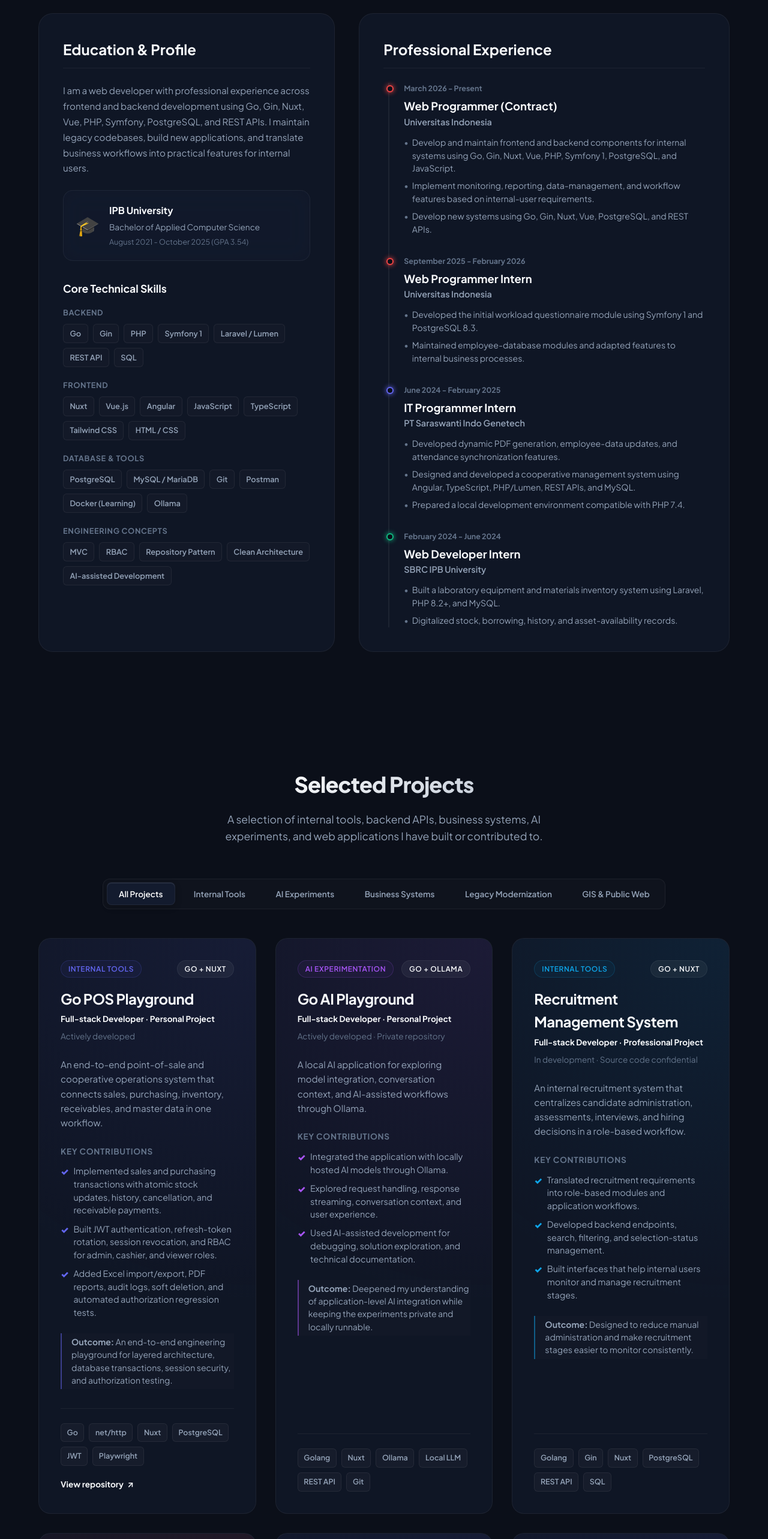
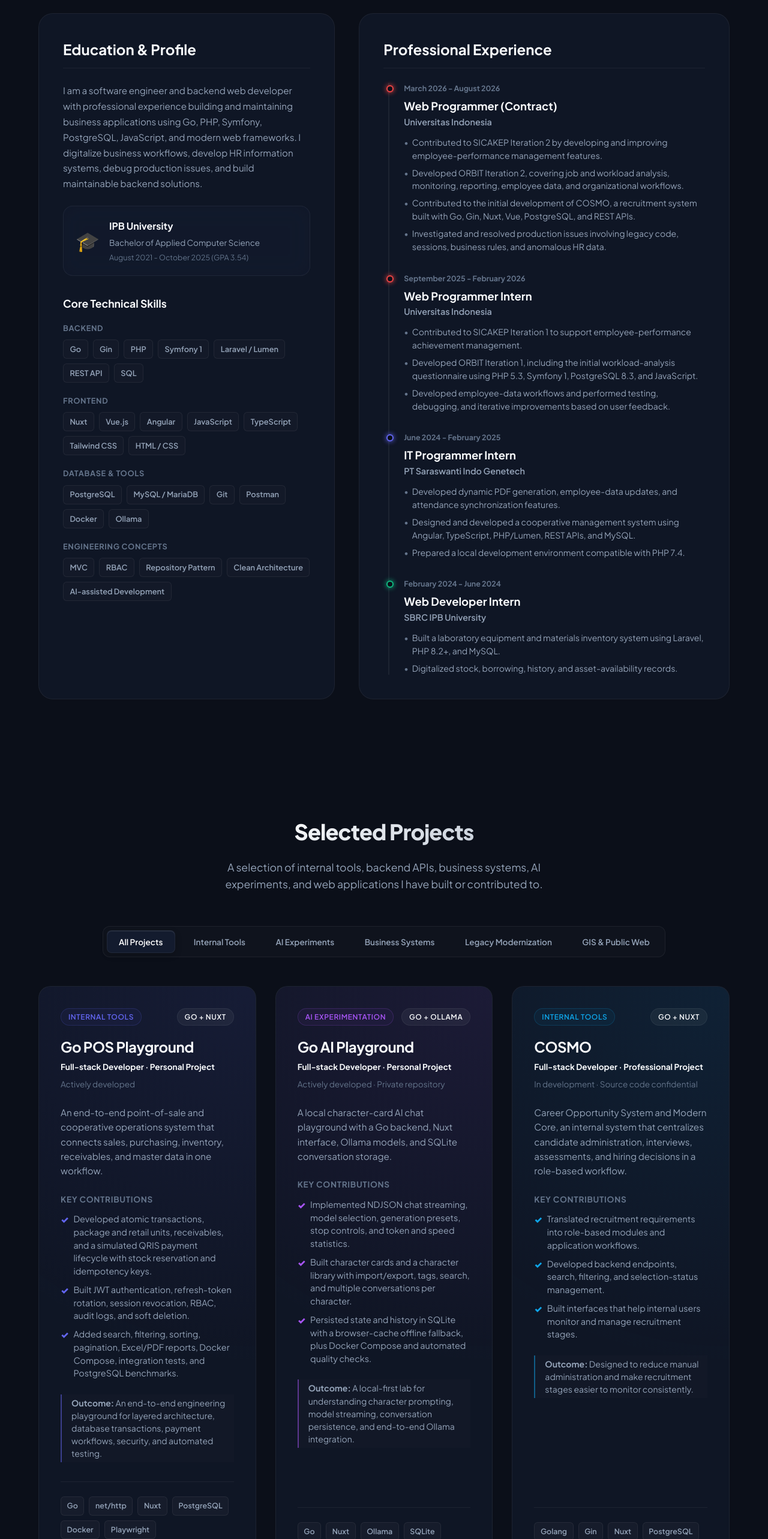
Before and after one commit to haritsAchmad/portfolio, a Vue app: page / in a window 1280 px wide. Shown: the part 1060-3626 px from the top of the page at 60% size. Built offline with nearby package versions, Linux system fonts and the light colour scheme; no server answers.

Commit message:
feat: sync portfolio experience and projects with latest CV and GitHub

```diff
--- a/src/App.vue
+++ b/src/App.vue
@@ -167,7 +167,7 @@ const submitForm = async () => {
                   <span class="skill-tag">MySQL / MariaDB</span>
                   <span class="skill-tag">Git</span>
                   <span class="skill-tag">Postman</span>
-                  <span class="skill-tag">Docker (Learning)</span>
+                  <span class="skill-tag">Docker</span>
                   <span class="skill-tag">Ollama</span>
                 </div>
               </div>
@@ -191,18 +191,20 @@ const submitForm = async () => {
               <div class="timeline-item">
                 <div class="timeline-marker ui-marker"></div>
                 <div class="timeline-content">
-                  <span class="job-date">{{ locale === "en" ? "March 2026 - Present" : "Maret 2026 - Sekarang" }}</span>
+                  <span class="job-date">{{ locale === "en" ? "March 2026 - August 2026" : "Maret 2026 - Agustus 2026" }}</span>
                   <h4 class="job-role">Web Programmer (Contract)</h4>
                   <h5 class="job-company">Universitas Indonesia</h5>
                   <ul v-if="locale === 'id'" class="job-details">
-                    <li>Mengembangkan dan memelihara frontend serta backend sistem internal menggunakan Go, Gin, Nuxt, Vue, PHP, Symfony 1, PostgreSQL, dan JavaScript.</li>
-                    <li>Mengimplementasikan fitur monitoring, pelaporan, pengelolaan data, dan penyesuaian alur kerja berdasarkan kebutuhan pengguna internal.</li>
-                    <li>Mengembangkan sistem baru menggunakan Go, Gin, Nuxt, Vue, PostgreSQL, dan REST API.</li>
+                    <li>Berkontribusi pada Iterasi 2 SICAKEP untuk pengembangan dan peningkatan fitur pengelolaan capaian kinerja pegawai.</li>
+                    <li>Mengembangkan Iterasi 2 ORBIT, mencakup analisis jabatan dan beban kerja, monitoring, pelaporan, data pegawai, serta alur organisasi.</li>
+                    <li>Berkontribusi pada pengembangan awal COSMO, sistem rekrutmen berbasis Go, Gin, Nuxt, Vue, PostgreSQL, dan REST API.</li>
+                    <li>Menginvestigasi dan menyelesaikan isu produksi pada legacy code, session, business rules, dan anomali data sistem SDM.</li>
                   </ul>
                   <ul v-else class="job-details">
-                    <li>Develop and maintain frontend and backend components for internal systems using Go, Gin, Nuxt, Vue, PHP, Symfony 1, PostgreSQL, and JavaScript.</li>
-                    <li>Implement monitoring, reporting, data-management, and workflow features based on internal-user requirements.</li>
-                    <li>Develop new systems using Go, Gin, Nuxt, Vue, PostgreSQL, and REST APIs.</li>
+                    <li>Contributed to SICAKEP Iteration 2 by developing and improving employee-performance management features.</li>
+                    <li>Developed ORBIT Iteration 2, covering job and workload analysis, monitoring, reporting, employee data, and organizational workflows.</li>
+                    <li>Contributed to the initial development of COSMO, a recruitment system built with Go, Gin, Nuxt, Vue, PostgreSQL, and REST APIs.</li>
+                    <li>Investigated and resolved production issues involving legacy code, sessions, business rules, and anomalous HR data.</li>
                   </ul>
                 </div>
               </div>
@@ -214,12 +216,14 @@ const submitForm = async () => {
                   <h4 class="job-role">Web Programmer Intern</h4>
                   <h5 class="job-company">Universitas Indonesia</h5>
                   <ul v-if="locale === 'id'" class="job-details">
-                    <li>Mengembangkan modul awal instrumen kuesioner beban kerja berbasis Symfony 1 dan PostgreSQL 8.3.</li>
-                    <li>Membantu pemeliharaan modul database kepegawaian dan penyesuaian fitur berdasarkan proses bisnis internal.</li>
+                    <li>Berkontribusi pada Iterasi 1 SICAKEP untuk mendukung pengelolaan capaian kinerja pegawai.</li>
+                    <li>Mengembangkan Iterasi 1 ORBIT, termasuk modul awal kuesioner analisis beban kerja menggunakan PHP 5.3, Symfony 1, PostgreSQL 8.3, dan JavaScript.</li>
+                    <li>Mengembangkan workflow data pegawai serta melakukan testing, debugging, dan penyempurnaan fitur berdasarkan umpan balik pengguna.</li>
                   </ul>
                   <ul v-else class="job-details">
-                    <li>Developed the initial workload questionnaire module using Symfony 1 and PostgreSQL 8.3.</li>
-                    <li>Maintained employee-database modules and adapted features to internal business processes.</li>
+                    <li>Contributed to SICAKEP Iteration 1 to support employee-performance achievement management.</li>
+                    <li>Developed ORBIT Iteration 1, including the initial workload-analysis questionnaire using PHP 5.3, Symfony 1, PostgreSQL 8.3, and JavaScript.</li>
+                    <li>Developed employee-data workflows and performed testing, debugging, and iterative improvements based on user feedback.</li>
                   </ul>
                 </div>
               </div>
--- a/src/data/projects.js
+++ b/src/data/projects.js
@@ -6,11 +6,11 @@ export const projects = [
     categoryName: "Internal Tools",
     description: "Sistem point of sale dan operasional koperasi end-to-end untuk mengelola penjualan, pembelian, stok, piutang, dan master data melalui satu workflow terintegrasi.",
     role: "Full-stack Developer (Personal Project)",
-    techStack: ["Go", "net/http", "Nuxt", "PostgreSQL", "JWT", "Playwright"],
+    techStack: ["Go", "net/http", "Nuxt", "PostgreSQL", "Docker", "Playwright"],
     features: [
-      "Mengimplementasikan transaksi penjualan dan pembelian dengan perubahan stok atomik, histori, pembatalan, serta pembayaran piutang.",
-      "Membangun autentikasi JWT, refresh-token rotation, pencabutan session, dan RBAC untuk admin, cashier, serta viewer.",
-      "Menambahkan import/export Excel, laporan PDF, audit log, soft delete, dan automated authorization regression tests."
+      "Mengembangkan transaksi atomik, satuan kemasan/eceran, piutang, serta simulator pembayaran QRIS dengan reservasi stok dan idempotency key.",
+      "Membangun autentikasi JWT, refresh-token rotation, session revocation, RBAC, audit log, dan soft delete.",
+      "Menambahkan pencarian, filter, sorting, pagination, laporan Excel/PDF, Docker Compose, integration test, dan benchmark PostgreSQL."
     ],
     impact: "Menjadi playground operasional end-to-end untuk mempraktikkan layered architecture, transaksi database, keamanan session, dan pengujian otorisasi.",
     status: "Aktif dikembangkan",
@@ -21,8 +21,8 @@ export const projects = [
     ,en: {
       description: "An end-to-end point-of-sale and cooperative operations system that connects sales, purchasing, inventory, receivables, and master data in one workflow.",
       role: "Full-stack Developer · Personal Project",
-      features: ["Implemented sales and purchasing transactions with atomic stock updates, history, cancellation, and receivable payments.", "Built JWT authentication, refresh-token rotation, session revocation, and RBAC for admin, cashier, and viewer roles.", "Added Excel import/export, PDF reports, audit logs, soft deletion, and automated authorization regression tests."],
-      impact: "An end-to-end engineering playground for layered architecture, database transactions, session security, and authorization testing.",
+      features: ["Developed atomic transactions, package and retail units, receivables, and a simulated QRIS payment lifecycle with stock reservation and idempotency keys.", "Built JWT authentication, refresh-token rotation, session revocation, RBAC, audit logs, and soft deletion.", "Added search, filtering, sorting, pagination, Excel/PDF reports, Docker Compose, integration tests, and PostgreSQL benchmarks."],
+      impact: "An end-to-end engineering playground for layered architecture, database transactions, payment workflows, security, and automated testing.",
       status: "Actively developed"
     }
   },
@@ -31,33 +31,33 @@ export const projects = [
     title: "Go AI Playground",
     category: "ai-experimentation",
     categoryName: "AI Experimentation",
-    description: "Aplikasi eksperimen AI lokal untuk mengeksplorasi integrasi model, pengelolaan konteks percakapan, dan workflow berbantuan AI melalui Ollama.",
+    description: "Playground chat AI lokal berbasis character card dengan backend Go, antarmuka Nuxt, model Ollama, dan penyimpanan percakapan di SQLite.",
     role: "Full-stack Developer (Personal Project)",
-    techStack: ["Golang", "Nuxt", "Ollama", "Local LLM", "REST API", "Git"],
+    techStack: ["Go", "Nuxt", "Ollama", "SQLite", "NDJSON", "Docker"],
     features: [
-      "Mengintegrasikan aplikasi dengan model AI lokal melalui Ollama.",
-      "Mengeksplorasi pengelolaan request, response, konteks percakapan, dan pengalaman pengguna.",
-      "Menggunakan AI-assisted development untuk debugging, eksplorasi solusi, dan dokumentasi teknis."
+      "Mengimplementasikan chat streaming NDJSON, pemilihan model, generation preset, kontrol stop, dan statistik token serta kecepatan.",
+      "Membangun character card dan library karakter dengan import/export, tag, pencarian, serta beberapa percakapan per karakter.",
+      "Menyimpan state dan history di SQLite dengan cache browser sebagai fallback offline serta menyediakan Docker Compose dan quality checks."
     ],
-    impact: "Memperdalam pemahaman mengenai integrasi AI ke aplikasi sekaligus menjaga eksperimen dapat dijalankan secara lokal.",
+    impact: "Menjadi laboratorium local-first untuk memahami prompt karakter, streaming model, persistensi percakapan, dan integrasi Ollama end-to-end.",
     status: "Aktif dikembangkan · Repository privat",
     primaryTech: "Go + Ollama",
     colorClass: "glow-ai",
     badgeColor: "#A855F7"
     ,en: {
-      description: "A local AI application for exploring model integration, conversation context, and AI-assisted workflows through Ollama.",
+      description: "A local character-card AI chat playground with a Go backend, Nuxt interface, Ollama models, and SQLite conversation storage.",
       role: "Full-stack Developer · Personal Project",
-      features: ["Integrated the application with locally hosted AI models through Ollama.", "Explored request handling, response streaming, conversation context, and user experience.", "Used AI-assisted development for debugging, solution exploration, and technical documentation."],
-      impact: "Deepened my understanding of application-level AI integration while keeping the experiments private and locally runnable.",
+      features: ["Implemented NDJSON chat streaming, model selection, generation presets, stop controls, and token and speed statistics.", "Built character cards and a character library with import/export, tags, search, and multiple conversations per character.", "Persisted state and history in SQLite with a browser-cache offline fallback, plus Docker Compose and automated quality checks."],
+      impact: "A local-first lab for understanding character prompting, model streaming, conversation persistence, and end-to-end Ollama integration.",
       status: "Actively developed · Private repository"
     }
   },
   {
     id: 3,
-    title: "Recruitment Management System",
+    title: "COSMO",
     category: "internal-tools",
     categoryName: "Internal Tools",
-    description: "Sistem rekrutmen internal yang memusatkan administrasi kandidat, penilaian, wawancara, dan pengambilan keputusan dalam alur kerja berbasis peran.",
+    description: "Sistem Informasi Career Opportunity System and Modern Core untuk memusatkan administrasi kandidat, wawancara, penilaian, dan keputusan rekrutmen berbasis peran.",
     role: "Full-stack Developer (Professional Project)",
     techStack: ["Golang", "Gin", "Nuxt", "PostgreSQL", "REST API", "SQL"],
     features: [
@@ -71,7 +71,7 @@ export const projects = [
     colorClass: "glow-modern",
     badgeColor: "#0EA5E9"
     ,en: {
-      description: "An internal recruitment system that centralizes candidate administration, assessments, interviews, and hiring decisions in a role-based workflow.",
+      description: "Career Opportunity System and Modern Core, an internal system that centralizes candidate administration, interviews, assessments, and hiring decisions in a role-based workflow.",
       role: "Full-stack Developer · Professional Project",
       features: ["Translated recruitment requirements into role-based modules and application workflows.", "Developed backend endpoints, search, filtering, and selection-status management.", "Built interfaces that help internal users monitor and manage recruitment stages."],
       impact: "Designed to reduce manual administration and make recruitment stages easier to monitor consistently.",
@@ -80,16 +80,16 @@ export const projects = [
   },
   {
     id: 4,
-    title: "SIPEG UI (Anjab & Sicakep Modules)",
+    title: "SICAKEP & ORBIT",
     category: "legacy-modernization",
     categoryName: "Legacy Modernization",
-    description: "Pengembangan dan pemeliharaan modul sistem informasi kepegawaian internal untuk mendukung analisis jabatan, pencatatan kinerja, dan pengelolaan struktur organisasi.",
+    description: "Pengembangan dua sistem informasi SDM: SICAKEP untuk capaian kinerja pegawai dan ORBIT untuk organisasi, jabatan, proses bisnis, serta talent analytic.",
     role: "Module Developer",
     techStack: ["PHP 5.3", "Symfony 1", "PostgreSQL 8.3", "SQL", "JavaScript"],
     features: [
-      "Mengembangkan instrumen Analisis Jabatan untuk pemetaan jabatan dan beban kerja.",
-      "Membangun serta memelihara fitur monitoring, pelaporan, dan pengelolaan data kepegawaian.",
-      "Menyesuaikan fitur berdasarkan kebutuhan pengguna internal dan keterbatasan codebase legacy."
+      "Berkontribusi pada Iterasi 1 dan 2 SICAKEP untuk pengelolaan capaian kinerja pegawai.",
+      "Mengembangkan Iterasi 1 dan 2 ORBIT, mencakup analisis jabatan dan beban kerja, monitoring, pelaporan, serta workflow organisasi.",
+      "Memelihara aplikasi legacy dan menangani isu produksi terkait business rules, session, serta data."
     ],
     impact: "Mendukung digitalisasi proses administrasi SDM melalui sistem internal yang lebih terpusat dan mudah ditelusuri.",
     status: "Professional project · Repository privat",
@@ -97,9 +97,9 @@ export const projects = [
     colorClass: "glow-legacy",
     badgeColor: "#EF4444"
     ,en: {
-      description: "Development and maintenance of internal HR information-system modules supporting job analysis, performance records, and organizational structures.",
+      description: "Development of two HR information systems: SICAKEP for employee-performance achievements and ORBIT for organization, roles, business processes, and talent analytics.",
       role: "Module Developer · Professional Project",
-      features: ["Developed a job-analysis instrument for position mapping and workload analysis.", "Built and maintained monitoring, reporting, and employee-data management features.", "Adapted features to internal-user requirements and the constraints of a legacy codebase."],
+      features: ["Contributed to SICAKEP Iterations 1 and 2 for employee-performance achievement management.", "Developed ORBIT Iterations 1 and 2, covering job and workload analysis, monitoring, reporting, and organizational workflows.", "Maintained the legacy application and resolved production issues involving business rules, sessions, and data."],
       impact: "Supports the digitalization of HR administration through centralized and traceable internal workflows.",
       status: "Professional project · Source code confidential"
     }
@@ -158,6 +158,59 @@ export const projects = [
   },
   {
     id: 7,
+    title: "DevKit Playground",
+    category: "internal-tools",
+    categoryName: "Developer Tools",
+    description: "Toolbox developer offline-first berbasis Go yang menyediakan utilitas deterministik untuk pekerjaan backend dan inspeksi repository sehari-hari.",
+    role: "Software Engineer (Personal Project)",
+    techStack: ["Go", "CLI", "JSON", "CI", "Go Test", "GitHub Actions"],
+    features: [
+      "Membangun utilitas UUID, secret, hashing, inspeksi JWT/JSON, perbandingan env, inspeksi file/repository/text/port, timestamp, dan Base64.",
+      "Memisahkan reusable command logic dari presentasi CLI serta menyediakan output manusia dan JSON terstruktur untuk program dan AI agent.",
+      "Mendefinisikan command contracts, exit code, pengujian otomatis, CI, dokumentasi arsitektur, dan alur release berversi."
+    ],
+    impact: "Menyatukan pekerjaan developer yang berulang ke dalam binary Go yang ringan, dapat diaudit, dan tetap berfungsi tanpa jaringan atau runtime tambahan.",
+    status: "Early development · Public repository",
+    primaryTech: "Go CLI",
+    repositoryUrl: "https://github.com/haritsAchmad/devkit-playground",
+    colorClass: "glow-modern",
+    badgeColor: "#14B8A6",
+    en: {
+      description: "An offline-first Go developer toolbox offering deterministic utilities for recurring backend and repository-inspection tasks.",
+      role: "Software Engineer · Personal Project",
+      features: ["Built utilities for UUIDs, secrets, hashing, JWT/JSON inspection, env comparison, file/repository/text/port inspection, timestamps, and Base64.", "Separated reusable command logic from CLI presentation and exposed both human-readable and structured JSON output for programs and AI agents.", "Defined command contracts, exit codes, automated tests, CI, architecture documentation, and a versioned release workflow."],
+      impact: "Consolidates recurring developer tasks into a lightweight, auditable Go binary that works without a network or additional runtime dependencies.",
+      status: "Early development · Public repository"
+    }
+  },
+  {
+    id: 8,
+    title: "Local Agent Playground",
+    category: "ai-experimentation",
+    categoryName: "AI Experimentation",
+    description: "Coding agent lokal offline-first berbasis Go dan Ollama dengan tool terdaftar, batas workspace, approval eksplisit, session persisten, dan audit trail.",
+    role: "Software Engineer (Personal Project)",
+    techStack: ["Go", "Ollama", "SQLite", "Local LLM", "CLI", "Security"],
+    features: [
+      "Mengembangkan chat streaming dengan session SQLite yang dapat dilanjutkan serta audit tool call dan keputusan approval.",
+      "Membatasi filesystem ke satu workspace dan mewajibkan preview diff serta approval sebelum perubahan file dilakukan.",
+      "Menerapkan allowlist command tanpa shell, path validation, offline Go module mode, timeout, batas langkah, dan batas output."
+    ],
+    impact: "Mengeksplorasi fondasi coding agent local-first yang berguna sekaligus menjaga kontrol pengguna, keterlacakan, dan batas keamanan yang eksplisit.",
+    status: "MVP · Active development · Private repository",
+    primaryTech: "Go + Ollama",
+    colorClass: "glow-ai",
+    badgeColor: "#A855F7",
+    en: {
+      description: "An offline-first local coding agent built with Go and Ollama, featuring registered tools, workspace boundaries, explicit approval, persistent sessions, and an audit trail.",
+      role: "Software Engineer · Personal Project",
+      features: ["Developed streaming chat with resumable SQLite sessions and auditable tool calls and approval decisions.", "Restricted filesystem access to one workspace and required diff previews and explicit approval before modifying files.", "Implemented shell-free command allowlisting, path validation, offline Go module mode, timeouts, step limits, and output limits."],
+      impact: "Explores a useful local-first coding-agent foundation while preserving user control, traceability, and explicit safety boundaries.",
+      status: "MVP · Active development · Private repository"
+    }
+  },
+  {
+    id: 9,
     title: "Fishee GIS Platform",
     category: "gis-public",
     categoryName: "GIS & Public Web",
--- a/src/i18n.js
+++ b/src/i18n.js
@@ -28,7 +28,7 @@ const messages = {
       title: "Profile & Experience",
       subtitle: "A summary of my professional experience, education, and technical capabilities in internal systems, APIs, and web development.",
       profile: "Education & Profile",
-      bio: "I am a web developer with professional experience across frontend and backend development using Go, Gin, Nuxt, Vue, PHP, Symfony, PostgreSQL, and REST APIs. I maintain legacy codebases, build new applications, and translate business workflows into practical features for internal users.",
+      bio: "I am a software engineer and backend web developer with professional experience building and maintaining business applications using Go, PHP, Symfony, PostgreSQL, JavaScript, and modern web frameworks. I digitalize business workflows, develop HR information systems, debug production issues, and build maintainable backend solutions.",
       skills: "Core Technical Skills",
       experience: "Professional Experience",
       present: "Present"
@@ -64,7 +64,7 @@ const messages = {
       title: "Profil & Pengalaman",
       subtitle: "Ringkasan pengalaman profesional, pendidikan, dan kemampuan teknis dalam pengembangan sistem internal, API, dan aplikasi web.",
       profile: "Pendidikan & Profil",
-      bio: "Saya adalah Web Developer dengan pengalaman profesional mengembangkan frontend dan backend sistem internal menggunakan Go, Gin, Nuxt, Vue, PHP, Symfony, PostgreSQL, dan REST API. Saya terbiasa memelihara codebase legacy, mengembangkan aplikasi baru, serta menerjemahkan kebutuhan dan alur bisnis menjadi fitur yang dapat digunakan oleh pengguna internal.",
+      bio: "Saya adalah Software Engineer dan Backend Web Developer dengan pengalaman profesional mengembangkan serta memelihara aplikasi bisnis menggunakan Go, PHP, Symfony, PostgreSQL, JavaScript, dan framework web modern. Saya terbiasa mendigitalisasi alur bisnis, mengembangkan sistem informasi SDM, menangani isu produksi, dan membangun solusi backend yang mudah dipelihara.",
       skills: "Keahlian Teknis Utama", experience: "Pengalaman Kerja", present: "Sekarang"
     },
     contact: {
```
Also changed, not shown: 2 other files (tests, documents, lock files or other folders).
